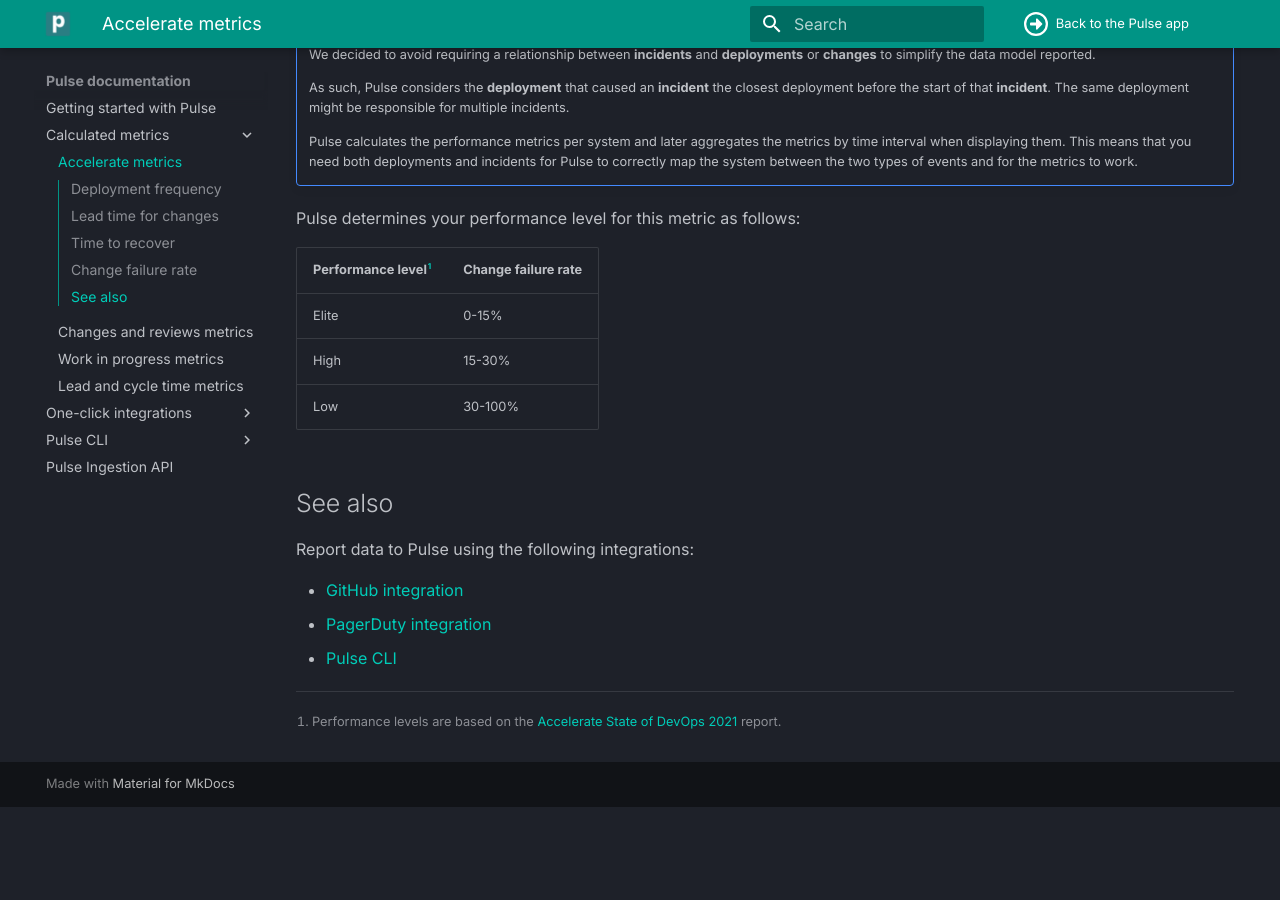
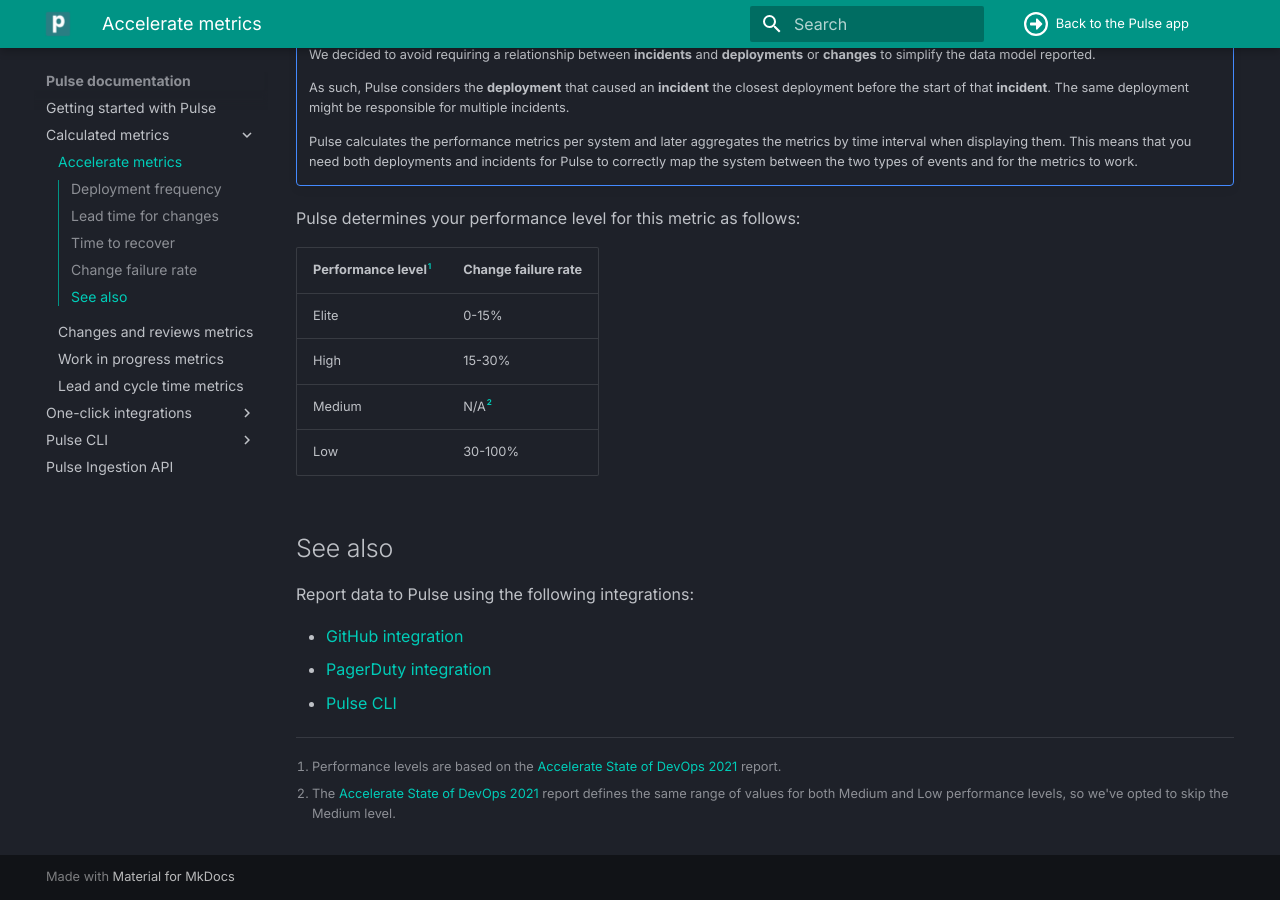
Before and after one commit to codacy/pulse-user-docs, an MkDocs documentation site: the page built from docs/metrics/accelerate.md, in a window 1280 px wide and 900 px high, scrolled down 2501 px. Built offline with MkDocs 1.6.1 and Material for MkDocs 9.7.7, drawn with Linux system fonts in a browser that asks for light colours; before the commit the page ends 3308 px from its top, so only the background shows below that.

Commit message:
doc: Explain why Medium level is skipped for CFR (#101)
* doc: Explain why Medium level is skipped for CFR

* Update docs/metrics/accelerate.md

Co-authored-by: Paulo Ribeiro <paulo.ribeiro@codacy.com>

Co-authored-by: Paulo Ribeiro <paulo.ribeiro@codacy.com>

```diff
--- a/docs/metrics/accelerate.md
+++ b/docs/metrics/accelerate.md
@@ -94,9 +94,11 @@
 | --------------------- | ------------------- |
 | Elite                 | 0-15%               |
 | High                  | 15-30%              |
+| Medium                | N/A[^2]             |
 | Low                   | 30-100%             |
 
 [^1]: Performance levels are based on the [Accelerate State of DevOps 2021](https://services.google.com/fh/files/misc/state-of-devops-2021.pdf) report.
+[^2]: The [Accelerate State of DevOps 2021](https://services.google.com/fh/files/misc/state-of-devops-2021.pdf) report defines the same range of values for both Medium and Low performance levels, so we've opted to skip the Medium level.
 
 ## See also
 
```
